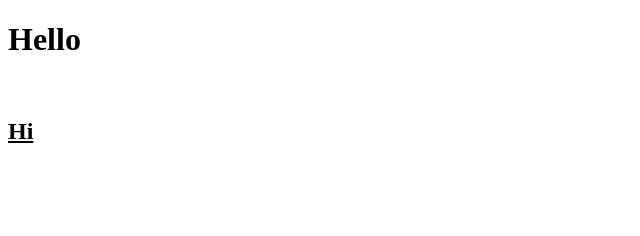
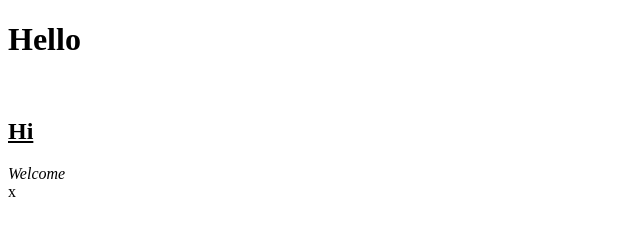
Before and after one commit to iamneo-production/dfcadadaeccdffeecabfeedab, a website: page public/index.html in a window 1280 px wide. Shown: the full height of the page, 0-640 px from the left. Drawn offline with Linux system fonts and the light colour scheme.

Commit message:
Backup Commit

```diff
--- a/public/index.html
+++ b/public/index.html
@@ -10,6 +10,8 @@
 <body>
     <h1><b>Hello</b></h1><br>
     <h2><u>Hi</u></h2>
+    <i>Welcome</i><br>
+    x
 
 </body>
 </html>
```
